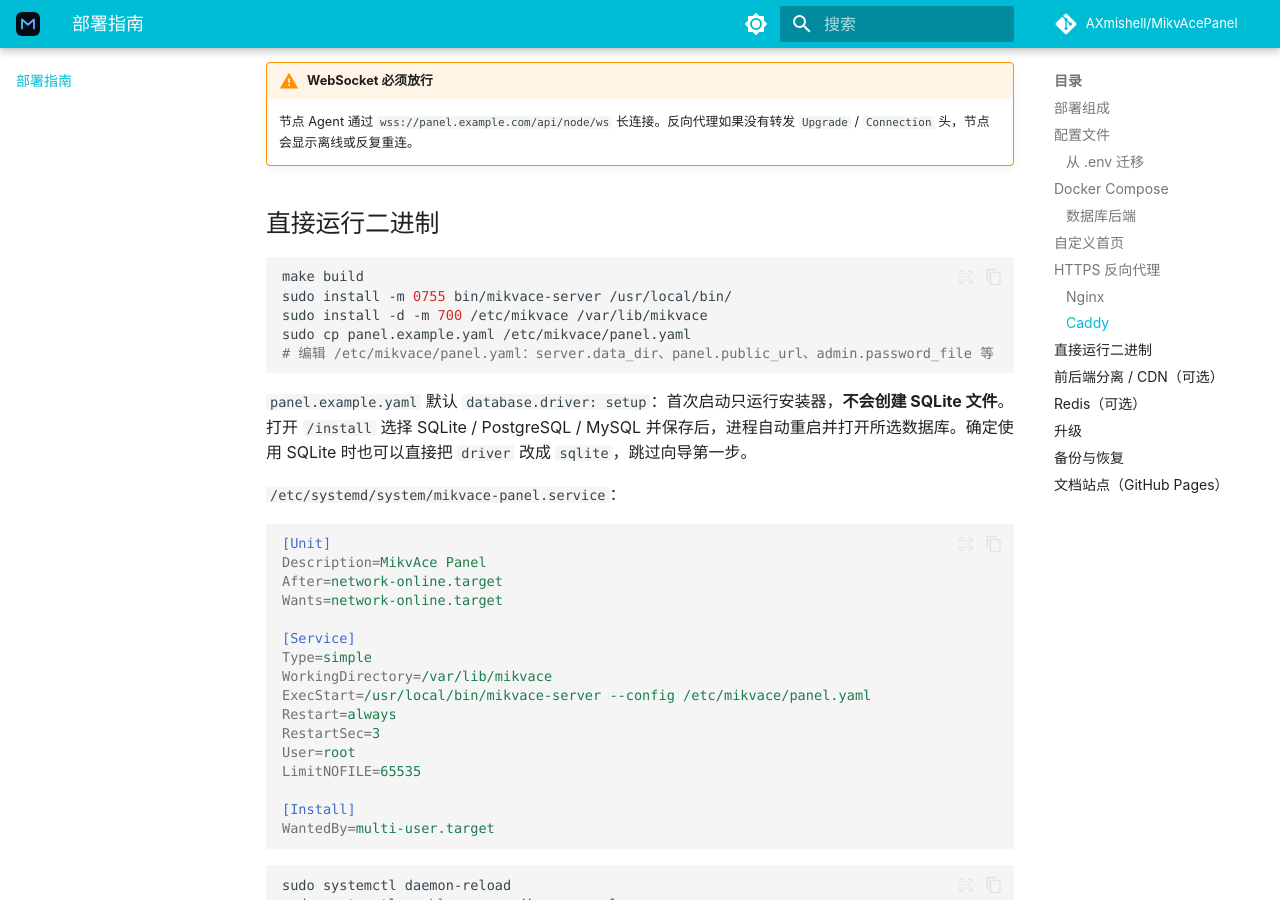
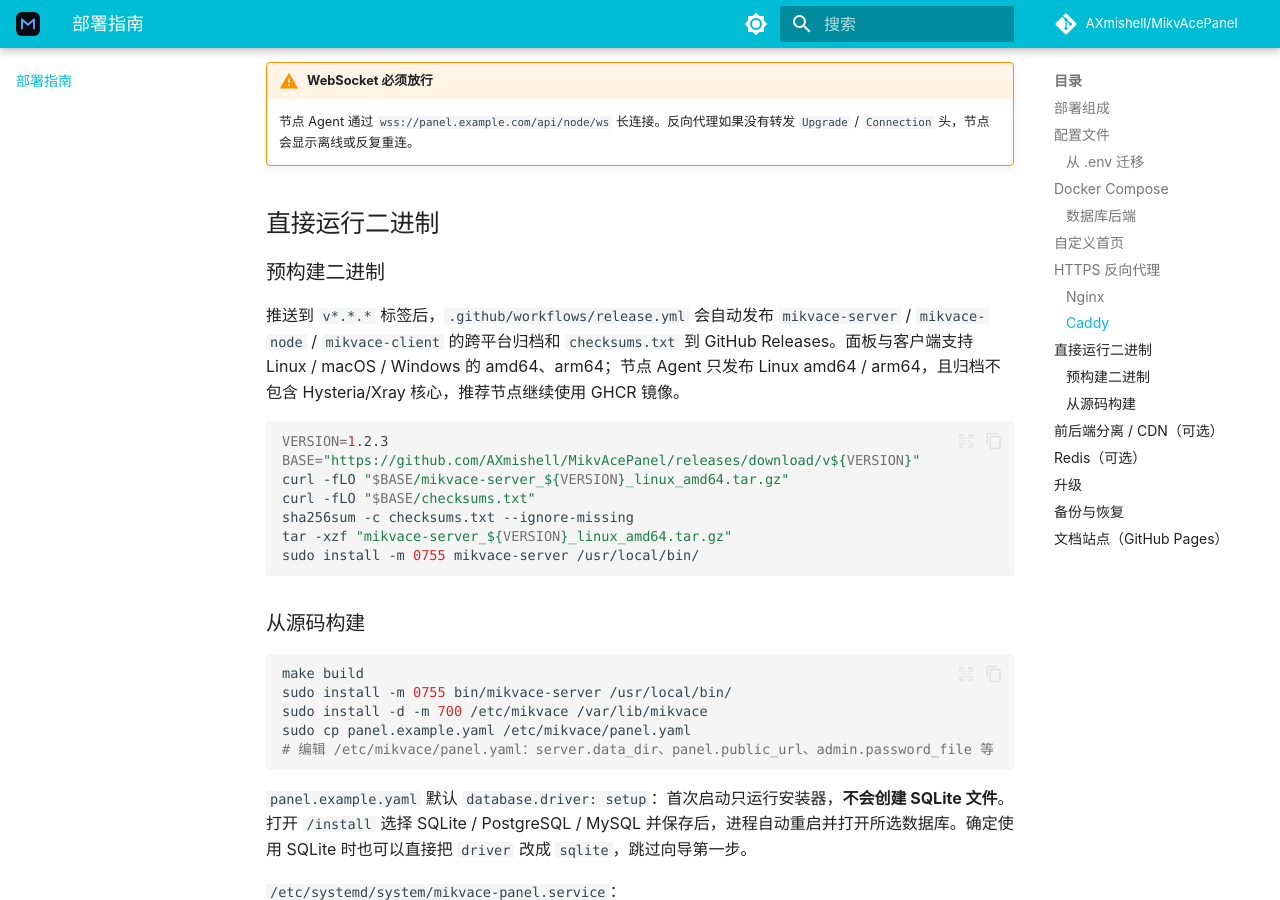
Before and after one commit to AXmishell/MikvAcePanel, an MkDocs documentation site: the page built from docs/deployment.md, in a window 1280 px wide and 900 px high, scrolled down 7918 px. Built offline with MkDocs 1.6.1 and Material for MkDocs 9.7.7, drawn with Linux system fonts in a browser that asks for light colours; comment, search, counter and statistics services are not loaded; some of the changed text lies outside the part shown.

Commit message:
功能：新增 GitHub Release 工作流与跨平台发布归档
- 新增 .github/workflows/release.yml，推送 v*.*.* 标签时跑测试、
  重建前端、生成归档并创建 Release，预发行标签自动识别
- 新增 scripts/release.sh，交叉编译面板/节点/客户端并生成
  checksums.txt（节点仅 Linux amd64/arm64）
- Makefile 增加 release 目标，clean 清理 dist/，.gitignore 忽略 dist/
- README 与文档补充预构建二进制下载、校验与升级说明

````diff
--- a/docs/deployment.md
+++ b/docs/deployment.md
@@ -312,6 +312,22 @@
 
 ## 直接运行二进制
 
+### 预构建二进制
+
+推送到 `v*.*.*` 标签后，`.github/workflows/release.yml` 会自动发布 `mikvace-server` / `mikvace-node` / `mikvace-client` 的跨平台归档和 `checksums.txt` 到 GitHub Releases。面板与客户端支持 Linux / macOS / Windows 的 amd64、arm64；节点 Agent 只发布 Linux amd64 / arm64，且归档不包含 Hysteria/Xray 核心，推荐节点继续使用 GHCR 镜像。
+
+```bash
+VERSION=1.2.3
+BASE="https://github.com/AXmishell/MikvAcePanel/releases/download/v${VERSION}"
+curl -fLO "$BASE/mikvace-server_${VERSION}_linux_amd64.tar.gz"
+curl -fLO "$BASE/checksums.txt"
+sha256sum -c checksums.txt --ignore-missing
+tar -xzf "mikvace-server_${VERSION}_linux_amd64.tar.gz"
+sudo install -m 0755 mikvace-server /usr/local/bin/
+```
+
+### 从源码构建
+
 ```bash
 make build
 sudo install -m 0755 bin/mikvace-server /usr/local/bin/
@@ -447,6 +463,8 @@
 # 重新执行面板生成的安装命令，或 docker rm -f mikvace-node 后重新运行
 ```
 
+二进制部署升级时，从 GitHub Releases 下载对应平台归档，校验 `checksums.txt` 后替换 `/usr/local/bin/mikvace-server` 并重启 systemd 服务即可；数据库迁移会随启动自动执行。
+
 ## 备份与恢复
 
 面板 **设置 → 备份** 目前只支持 SQLite：
````
Also changed, not shown: README.md (+31 -0 lines), 4 other files.
